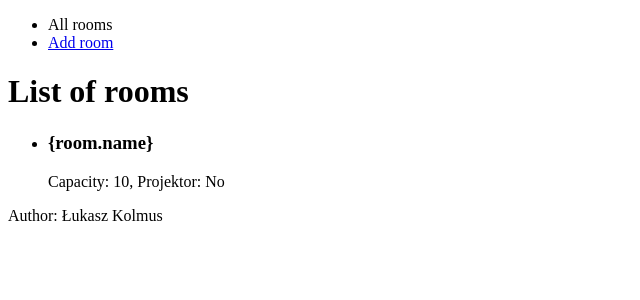
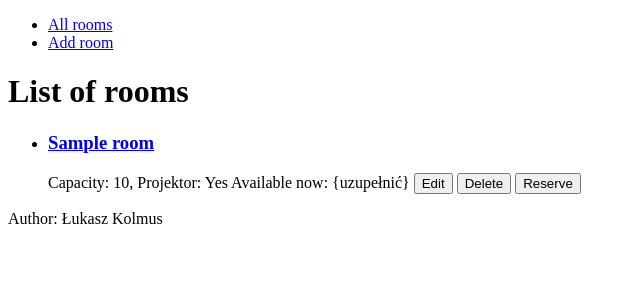
Before and after one commit to kolmus/booking-program, a Django app: template booking_main/templates/index.html in a window 1280 px wide. Shown: the top 300 px of the page, without its empty margins (0-640 px from the left). Run offline with Django 3.2, Linux system fonts and the light colour scheme; tables that the repository leaves empty hold one stand-in row (values such as "Sample post"); the template is opened without the code that fills it: values that come from a table or form of the project are taken from there, most other values are stand-ins (such as "Sample title", 1, 10 or a date in 2020).

Commit message:
pozostałe zmiany

```diff
--- a/booking_app/urls.py
+++ b/booking_app/urls.py
@@ -15,10 +15,11 @@
 """
 from django.contrib import admin
 from django.urls import path
-from booking_main.views import Room, allrooms
+from booking_main.views import Room, allrooms, delete_room
 
 urlpatterns = [
     path('admin/', admin.site.urls),
-    path('hello/', allrooms),
-    path('room/new/', Room.as_view())
+    path('', allrooms),
+    path('room/new/', Room.as_view()),
+    path('room/delete/<int:id_>/', delete_room)
 ]
--- a/booking_main/templates/index.html
+++ b/booking_main/templates/index.html
@@ -9,21 +9,26 @@
 <body>
 <div>
     <ul>
-        <li>All rooms</li>
+        <li><a href="/">All rooms</a></li>
         <li><a href="/room/new/">Add room</a></li>
     </ul>
 </div>
 <div>
     <h1>List of rooms</h1>
     <ul>
-    {% for room in all_roooms %}
+        {% for room in all_rooms %}
             <li>
-            <h3>{room.name}</h3>
-                Capacity: {{room.capacity}}, Projektor: {% if room.projector == True %}
+                <h3><a href="/room/{{room.id}}/">{{room.name}}</a></h3>
+                    Capacity: {{room.capacity}},
+                    Projektor: {% if room.projector == True %}
                         Yes
                         {% else %}
                         No
                         {% endif %}
+                    Available now: {uzupełnić}
+                    <a href="/room/modify/{{room.id}}/"><button>Edit</button></a>
+                    <a href="/room/delete/{{room.id}}/"><button>Delete</button></a>
+                    <a href="/room/reserve/{{room.id}}/"><button>Reserve</button></a>
             </li>
         {% endfor %}
     </ul>
```
Also changed, not shown: booking_main/views.py (+9 -2 lines), booking_main/migrations/0001_initial.py (added). Lines whose indentation alone changed are shown as unchanged.
